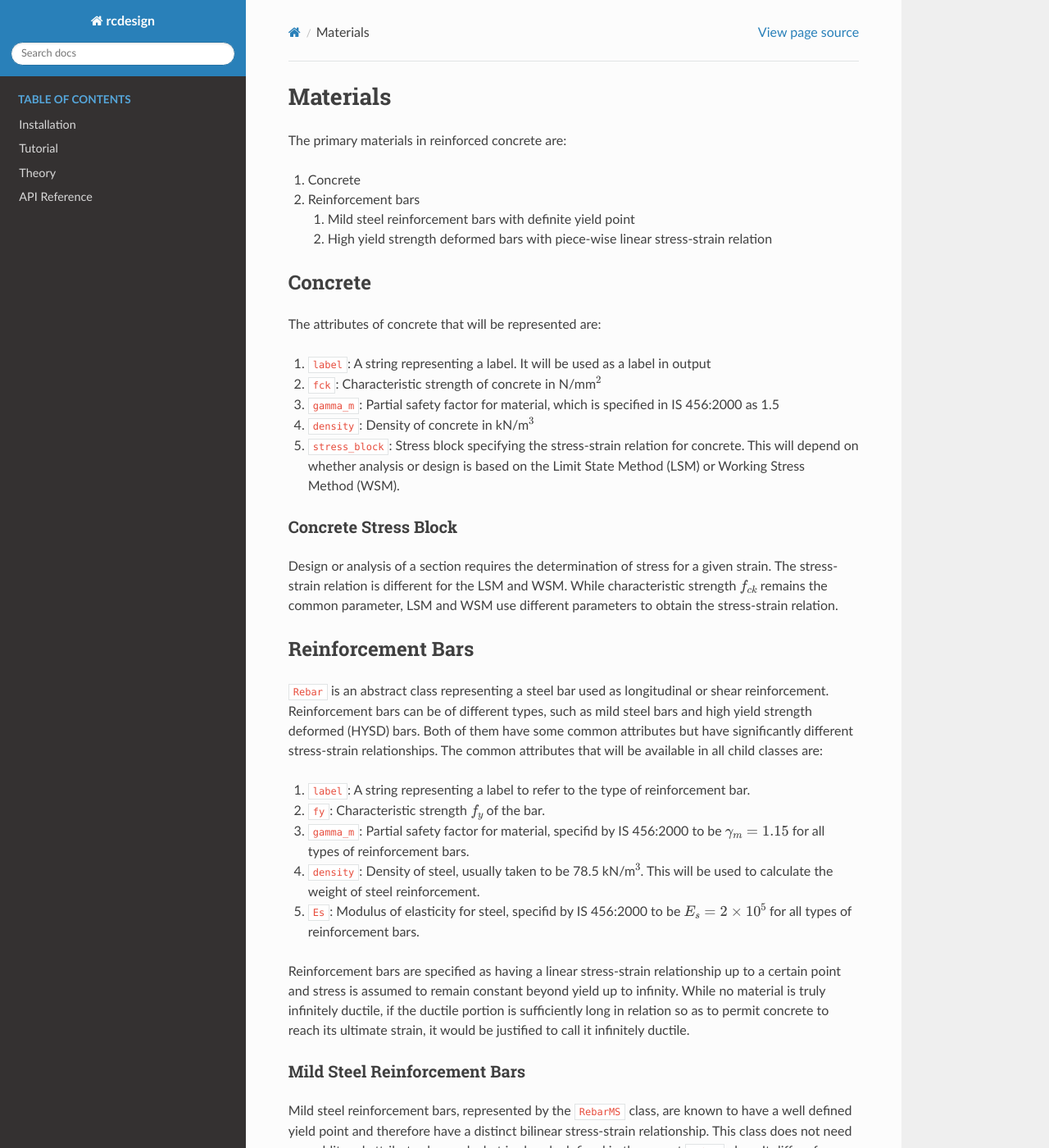
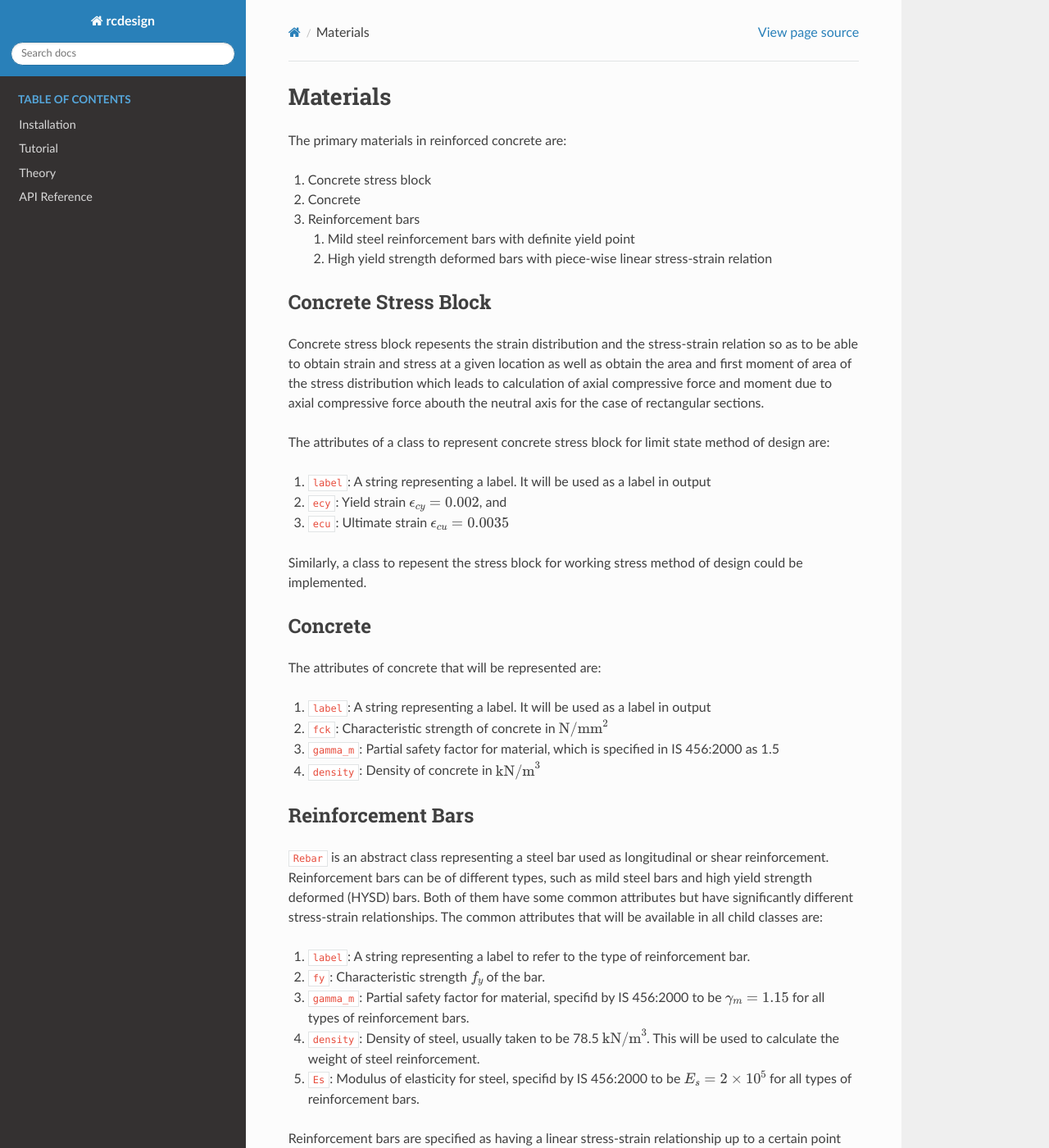
Before and after one commit to satish-annigeri/rcdesign, a Sphinx documentation site: the page built from docs/source/materials.md, in a window 1280 px wide and 1400 px high. Shown: the whole window at 82% size. Built offline with Sphinx 7.4.7 and the Read the Docs theme 2.0.0, drawn with Linux system fonts in a browser that asks for light colours; some of the changed text lies outside the part shown.

Commit message:
Updated documentation

```diff
--- a/docs/source/materials.md
+++ b/docs/source/materials.md
@@ -1,23 +1,29 @@
 # Materials
 The primary materials in reinforced concrete are:
 
-1. Concrete
+1. Concrete stress block
+2. Concrete
 2. Reinforcement bars
    1. Mild steel reinforcement bars with definite yield point
    2. High yield strength deformed bars with piece-wise linear stress-strain relation
+
+## Concrete Stress Block
+Concrete stress block repesents the strain distribution and the stress-strain relation so as to be able to obtain strain and stress at a given location as well as obtain the area and first moment of area of the stress distribution which leads to calculation of axial compressive force and moment due to axial compressive force abouth the neutral axis for the case of rectangular sections.
+
+The attributes of a class to represent concrete stress block for limit state method of design are:
+1. `label`: A string representing a label. It will be used as a label in output
+2. `ecy`: Yield strain $\epsilon_{cy}=0.002$, and
+3. `ecu`: Ultimate strain $\epsilon_{cu}=0.0035$
+
+Similarly, a class to repesent the stress block for working stress method of design could be implemented.
 
 ## Concrete
 The attributes of concrete that will be represented are:
 
 1. `label`: A string representing a label. It will be used as a label in output
-2. `fck`: Characteristic strength of concrete in N/mm$^2$
+2. `fck`: Characteristic strength of concrete in $\text{N/mm}^2$
 3. `gamma_m`: Partial safety factor for material, which is specified in IS&nbsp;456:2000 as 1.5
-4. `density`: Density of concrete in kN/m$^3$
-5. `stress_block`: Stress block specifying the stress-strain relation for concrete. This will depend on whether analysis or design is based on the Limit State Method&nbsp;(LSM) or Working Stress Method&nbsp;(WSM).
-
-
-### Concrete Stress Block
-Design or analysis of a section requires the determination of stress for a given strain. The stress-strain relation is different for the LSM and WSM. While characteristic strength $f_{ck}$ remains the common parameter, LSM and WSM use different parameters to obtain the stress-strain relation.
+4. `density`: Density of concrete in $\text{kN/m}^3$
 
 ## Reinforcement Bars
 `Rebar` is an abstract class representing a steel bar used as longitudinal or shear reinforcement. Reinforcement bars can be of different types, such as mild steel bars and high yield strength deformed&nbsp;(HYSD) bars. Both of them have some common attributes but have significantly different stress-strain relationships. The common attributes that will be available in all child classes are:
@@ -25,7 +31,7 @@ Design or analysis of a section requires the determination of stress for a given
 1. `label`: A string representing a label to refer to the type of reinforcement bar.
 2. `fy`: Characteristic strength $f_{y}$ of the bar.
 3. `gamma_m`: Partial safety factor for material, specifid by IS&nbsp;456:2000 to be $\gamma_m = 1.15$ for all types of reinforcement bars.
-4. `density`: Density of steel, usually taken to be 78.5&nbsp;kN/m$^3$. This will be used to calculate the weight of steel reinforcement.
+4. `density`: Density of steel, usually taken to be 78.5&nbsp;$\text{kN/m}^3$. This will be used to calculate the weight of steel reinforcement.
 5. `Es`: Modulus of elasticity for steel, specifid by IS&nbsp;456:2000 to be $E_s = 2 \times 10^5$ for all types of reinforcement bars.
 
 Reinforcement bars are specified as having a linear stress-strain relationship up to a certain point and stress is assumed to remain constant beyond yield up to infinity. While no material is truly infinitely ductile, if the ductile portion is sufficiently long in relation so as to permit concrete to reach its ultimate strain, it would be justified to call it infinitely ductile.
@@ -39,7 +45,8 @@ High Yield Strength Deformed (HYSD) reinforcement bars, repesented by the `Rebar
 ## Layers of Reinforcement Bars
 Reinforcement bars are placed in layers parallel to one of the principal axes of a section. The atrributes of a layer of reinforcement bars are:
 
-1. `dia`: List of diameter of bars in the layer. It is assumed that all bars in a layer are of the same type.
+1. `rebar`: An object of type `Rebar` representing the type of reinforcement bar and its properties. Thus it is presumed that all bars in a layer are of the same type.
+2. `dia`: List of diameter of bars in the layer. It is assumed that all bars in a layer are of the same type.
 2. `_dc`: Distance of the centroid of the layer from one of the edged of the section. If the distance is positive, it is interpreted as the distance from the highly compressed edge. If the distance is negative, it is interpreted as the distance from the tension edge. This assumes that the section has an edge parallel to one of the principal axes.
 3. `_xc`: Distance of the centroid of the layer from the highly compressed edge. This value is calculated once the size of the section is known. It is _not_ an input.
 4. `stress_type`: A string, 'C' if the layer is in compression and 'T' if it is tension. It is _not_ an input, but will be decided during analysis of the section depending on where the layer is located with respect to the neutral axis.
@@ -50,8 +57,7 @@ Layers of reinforcement bars in a section are arranged in groups. For example, o
 
 Attributes of a group of reinforcement bars are:
 
-1. `rebar`: An object of type `Rebar` representing the type of reinforcement bar and its properties. Thus it is presumed that all bars in all layers of a group are of the same reinforcement type.
-2. `layers`: List of objects of type `RebarLayer`. A group may have zero or more layers of reinforcement bars.
+1. `layers`: List of objects of type `RebarLayer`. A group may have zero or more layers of reinforcement bars.
 
 ## Shear Reinforcement
 Concrete, without any tension reinforcement has an ability to resist shear. However, when the shear force on a section exceeds the shear capacity of concrete, it will be necessary to either increase the depth of the cross section, if that is an option, or to provide shear reinforcement to resist the additional shear beyond the capacity of concrete if depth cannot be increased. Shear reinforcement can be provided in one of several ways:
```
Also changed, not shown: docs/source/intro.md (+11 -2 lines), docs/source/section.md (+9 -5 lines).
